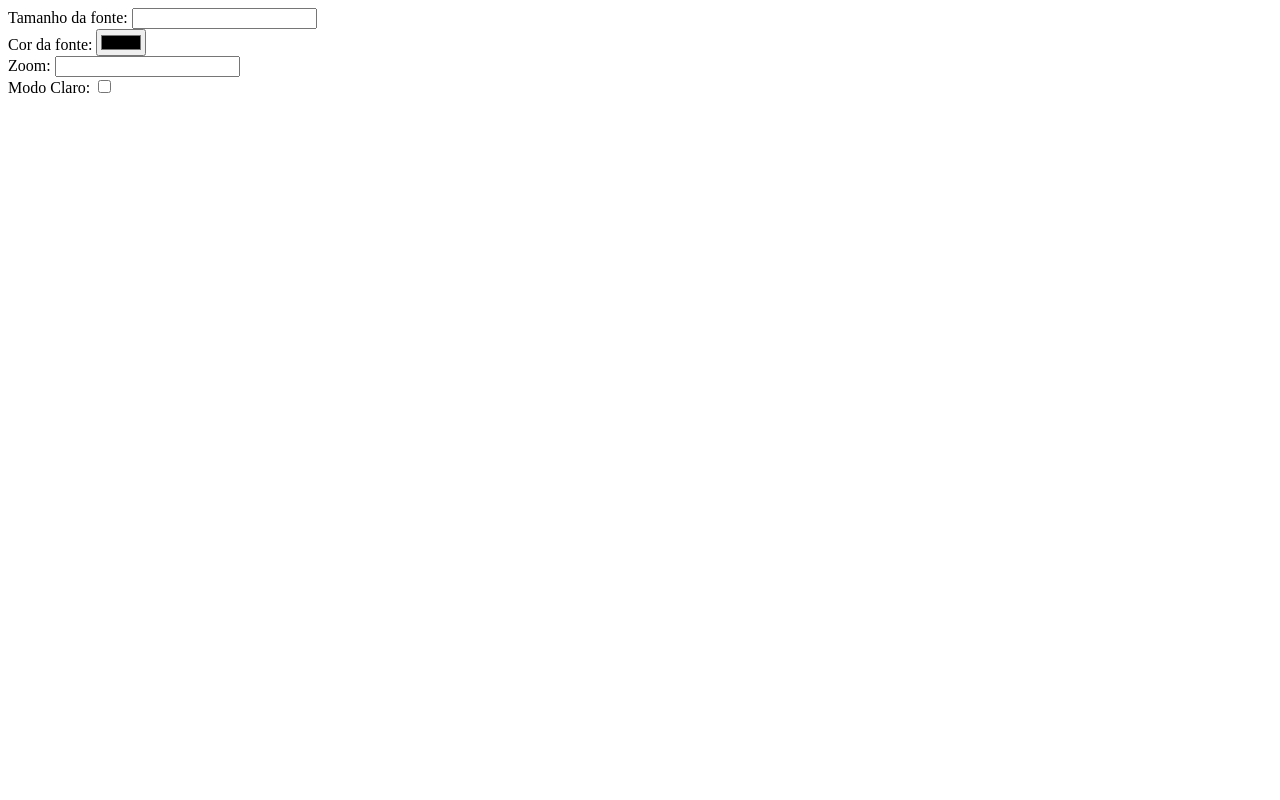
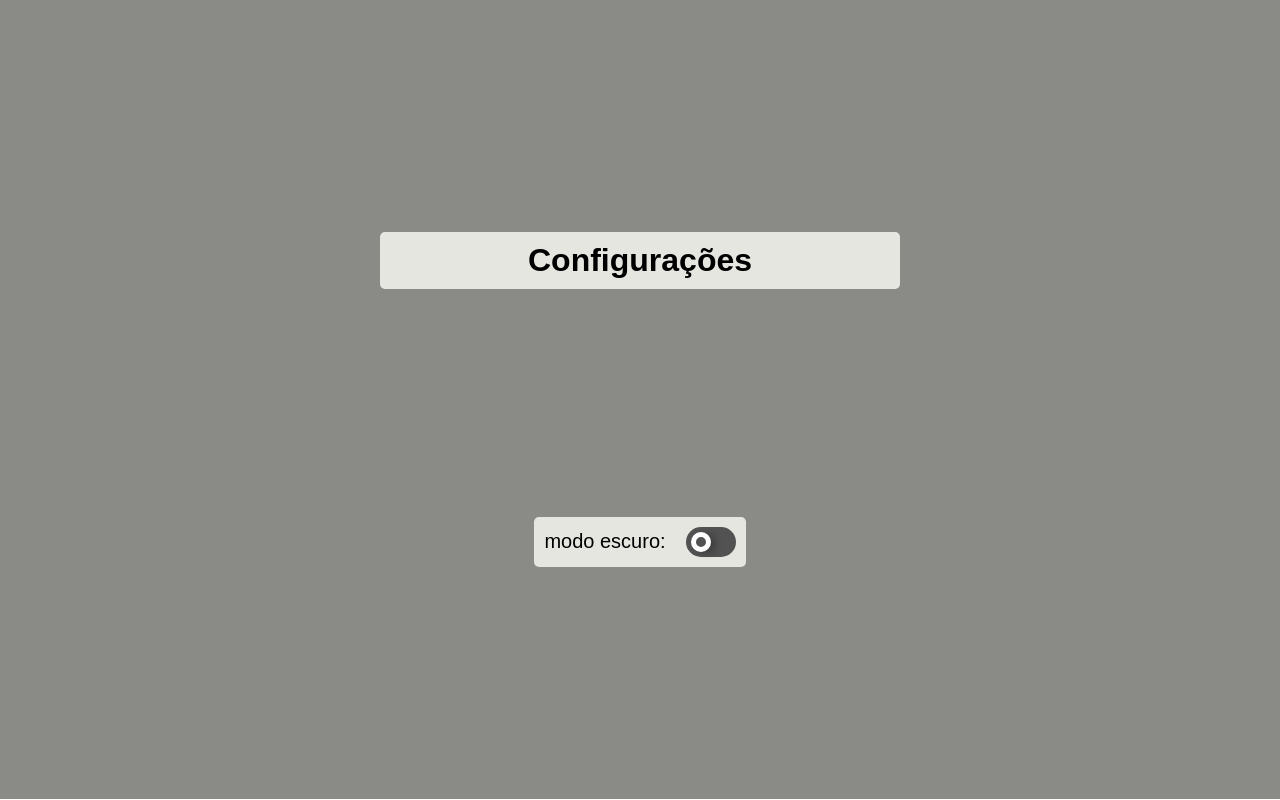
Before and after one commit to LucasVince/Libratech, a plain HTML site: page iframe/configs.html in a window 1280 px wide. Drawn offline with Linux system fonts and the light colour scheme.

Commit message:
Add files via upload

```diff
--- a/iframe/configs.html
+++ b/iframe/configs.html
@@ -6,23 +6,24 @@
     <meta name="viewport" content="width=device-width, initial-scale=1.0">
     <link rel="stylesheet" href="style/style-configs.css">
     <link rel="stylesheet" href="style/loading.css">
+    <script src="js/modo_escuro.js" defer></script>
     <script src="js/loader.js" defer></script>
     <title>Document</title>
 </head>
 <body>
-    <div>
-        <label for="font-size">Tamanho da fonte:</label>
-        <input type="number" name="font-size" id="font-size">
-        <br>
-        <label for="font-color">Cor da fonte:</label>
-        <input type="color" name="font-color" id="font-color">
-        <br>
-        <label for="zoom">Zoom:</label>
-        <input type="number" name="zoom" id="zoom">
-        <br>
-        <label for="modo" id="modo-label">Modo Claro:</label>
-        <input type="checkbox" name="modo" id="modo">
-    </div>
+    <main>
+        <h1>
+            Configurações
+        </h1>
+        <div id="configs">
+            <div id="modo_escuro">
+                <p>modo escuro:</p>
+                <input type="checkbox" id="checkboxInput">
+                <label for="checkboxInput" class="toggleSwitch">
+                </label>
+            </div>
+        </div>
+    </main>
     <div id="loading-bg">
         <span id="loader"></span>
     </div>
--- /dev/null
+++ b/iframe/js/modo_escuro.js
@@ -0,0 +1,6 @@
+const switchInput = document.querySelector('#checkboxInput');
+let modoEscuro = false;
+
+if (modoEscuro) {
+
+}
--- a/iframe/style/style-configs.css
+++ b/iframe/style/style-configs.css
@@ -1 +1,90 @@
 @charset "UTF-8";
+
+* {
+    padding: 0;
+    margin: 0;
+    font-family: Arial, Helvetica, sans-serif;
+}
+
+main {
+    background-color: #8a8a86;
+    height: calc(99.85vh - 40px);
+    padding: 20px;
+
+    display: flex;
+    flex-direction: column;
+    align-items: center;
+    justify-content: center;
+    gap: 30%;
+}
+
+h1 {
+    background-color: #e6e6e1;
+    padding: 10px;
+    border-radius: 5px;
+    text-align: center;
+    width: 500px;
+}
+
+#configs {
+    display: flex;
+    flex-direction: column;
+    gap: 5px;
+}
+
+#configs div {
+    background-color: #e6e6e1;
+    padding: 10px;
+    border-radius: 5px;
+
+    display: flex;
+    align-items: center;
+    justify-content: center;
+    gap: 20px;
+
+}
+
+#configs p {
+    font-size: 15pt;
+}
+
+#checkboxInput {
+    display: none;
+  }
+
+  .toggleSwitch {
+    display: flex;
+    align-items: center;
+    justify-content: center;
+    position: relative;
+    width: 50px;
+    height: 30px;
+    background-color: rgb(82, 82, 82);
+    border-radius: 20px;
+    cursor: pointer;
+    transition-duration: .2s;
+  }
+
+  .toggleSwitch::after {
+    content: "";
+    position: absolute;
+    height: 10px;
+    width: 10px;
+    left: 5px;
+    background-color: transparent;
+    border-radius: 50%;
+    transition-duration: .2s;
+    box-shadow: 5px 2px 7px rgba(8, 8, 8, 0.26);
+    border: 5px solid white;
+  }
+
+  #checkboxInput:checked+.toggleSwitch::after {
+    transform: translateX(100%);
+    transition-duration: .2s;
+    background-color: white;
+  }
+
+  #checkboxInput:checked+.toggleSwitch {
+    background-color: #7472A6;
+    transition-duration: .2s;
+  }
```
